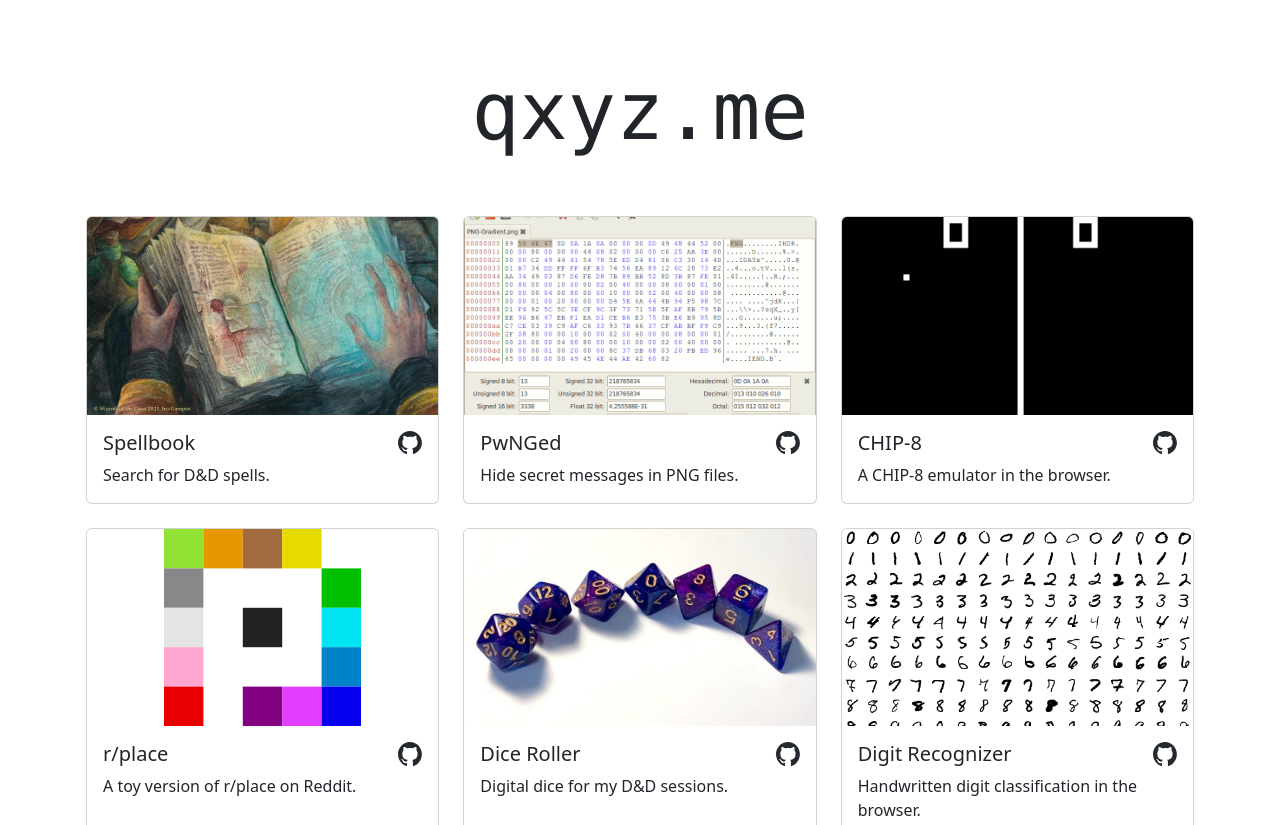
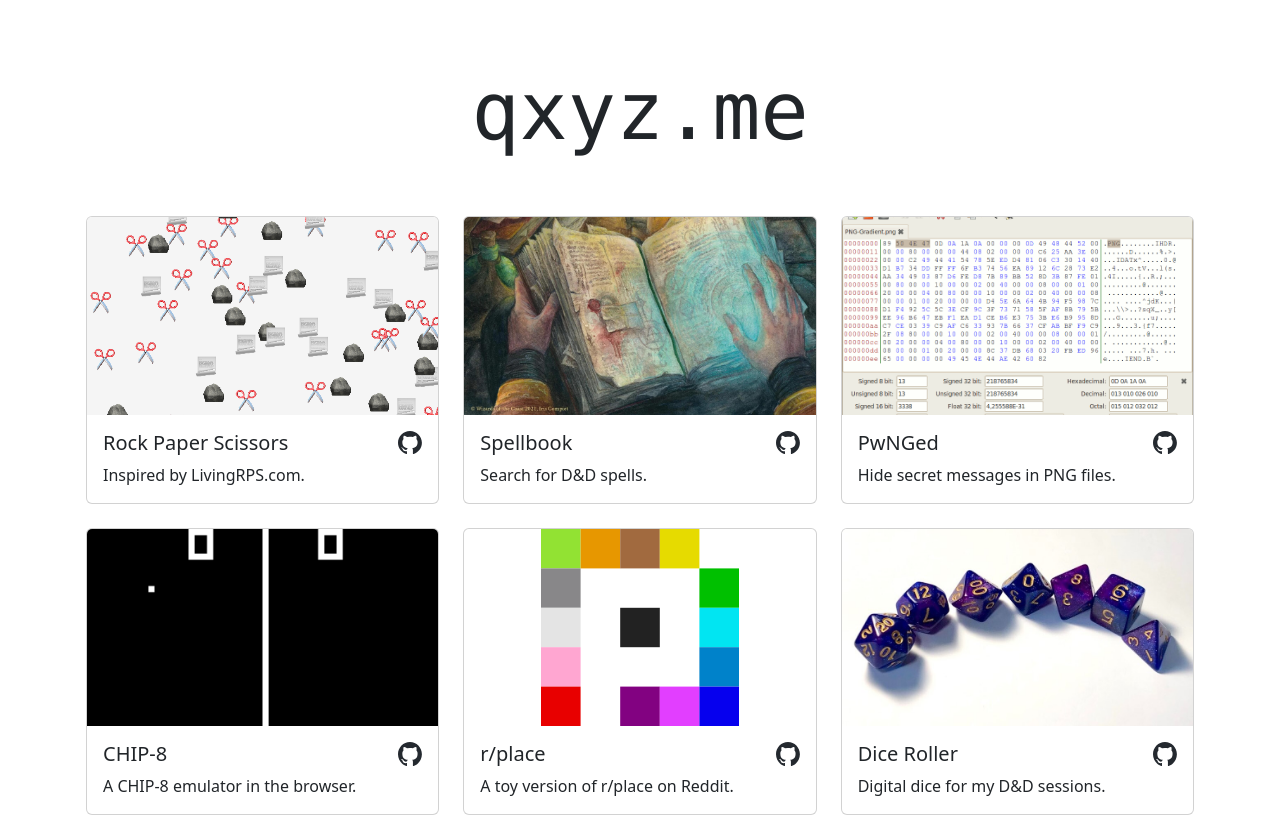
Before and after one commit to qianxyz/qxyz.me, a plain HTML site: page index.html in a window 1280 px wide. Shown: the top 825 px of the page. Drawn offline with nearby package versions, Linux system fonts and the light colour scheme.

Commit message:
Add rock paper scissors

```diff
--- a/index.html
+++ b/index.html
@@ -42,6 +42,14 @@
   <script>
 
     const PROJECTS = [
+
+      {
+        title: 'Rock Paper Scissors',
+        description: 'Inspired by LivingRPS.com.',
+        thumbnail: 'assets/rps.png',
+        link: 'rps',
+        github: 'https://github.com/qianxyz/rps-sim',
+      },
 
       {
         title: 'Spellbook',
```
Also changed, not shown: assets/rps.png (added).
